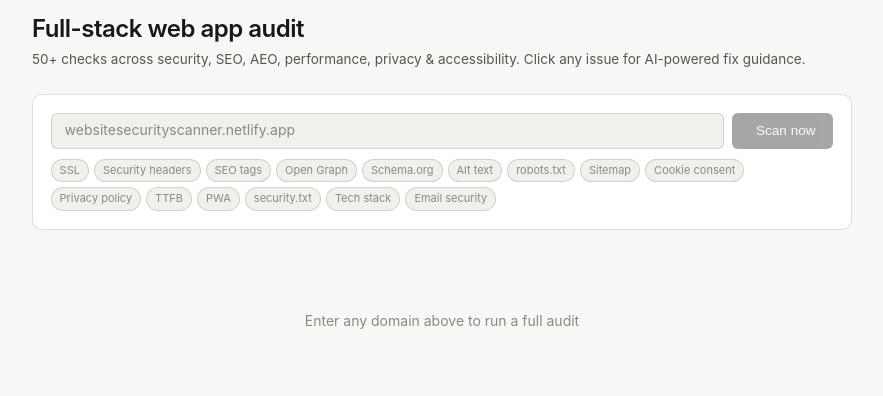
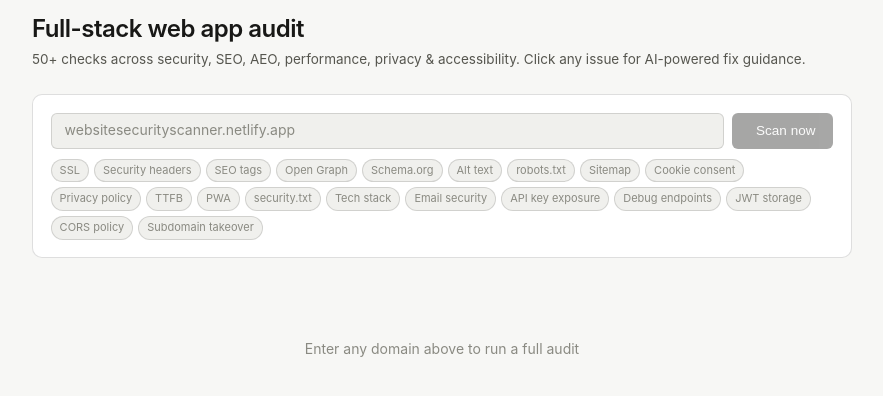
Before and after one commit to i3artydev/vibe-checker, a plain HTML site: page index.html in a window 1280 px wide. Shown: the part 88-484 px from the top of the page, without its empty margins (198-1081 px from the left). Drawn offline with nearby package versions, Linux system fonts and the light colour scheme; some icons are missing.

Commit message:
Add more security-related chips to the UI

```diff
--- a/index.html
+++ b/index.html
@@ -666,7 +666,7 @@
         )
       ),
       React.createElement('div',{className:'chips'},
-        ['SSL','Security headers','SEO tags','Open Graph','Schema.org','Alt text','robots.txt','Sitemap','Cookie consent','Privacy policy','TTFB','PWA','security.txt','Tech stack','Email security'].map(c=>React.createElement('span',{className:'chip',key:c},c))
+        ['SSL','Security headers','SEO tags','Open Graph','Schema.org','Alt text','robots.txt','Sitemap','Cookie consent','Privacy policy','TTFB','PWA','security.txt','Tech stack','Email security','API key exposure','Debug endpoints','JWT storage','CORS policy','Subdomain takeover'].map(c=>React.createElement('span',{className:'chip',key:c},c))
       )
     ),
     scanning&&React.createElement('div',{className:'prog-wrap'},
```
